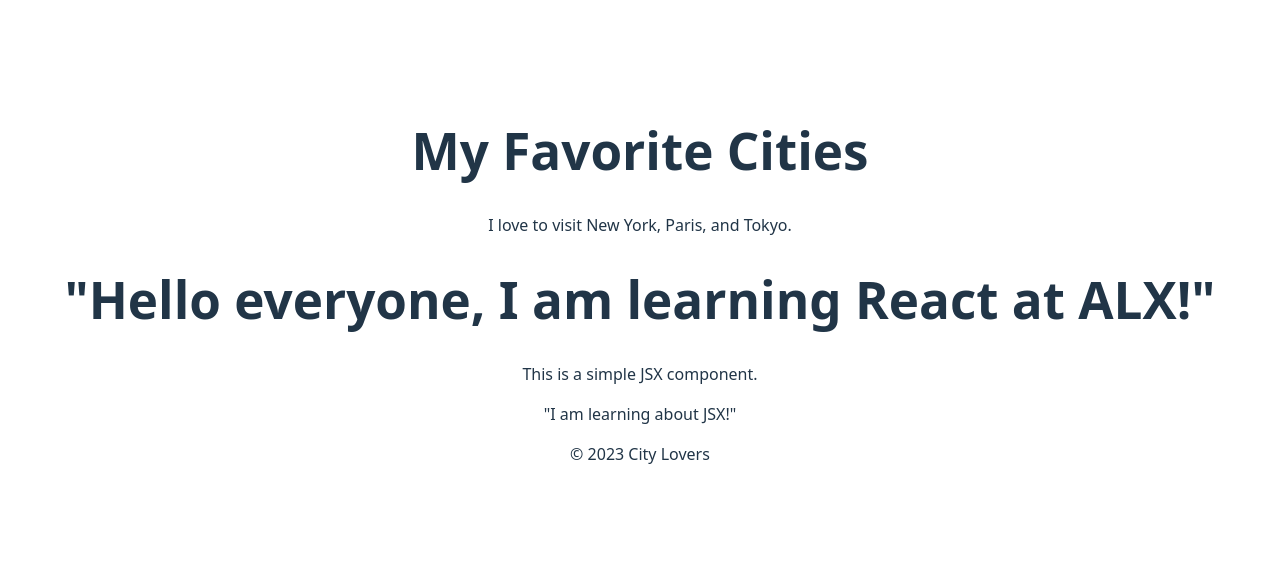
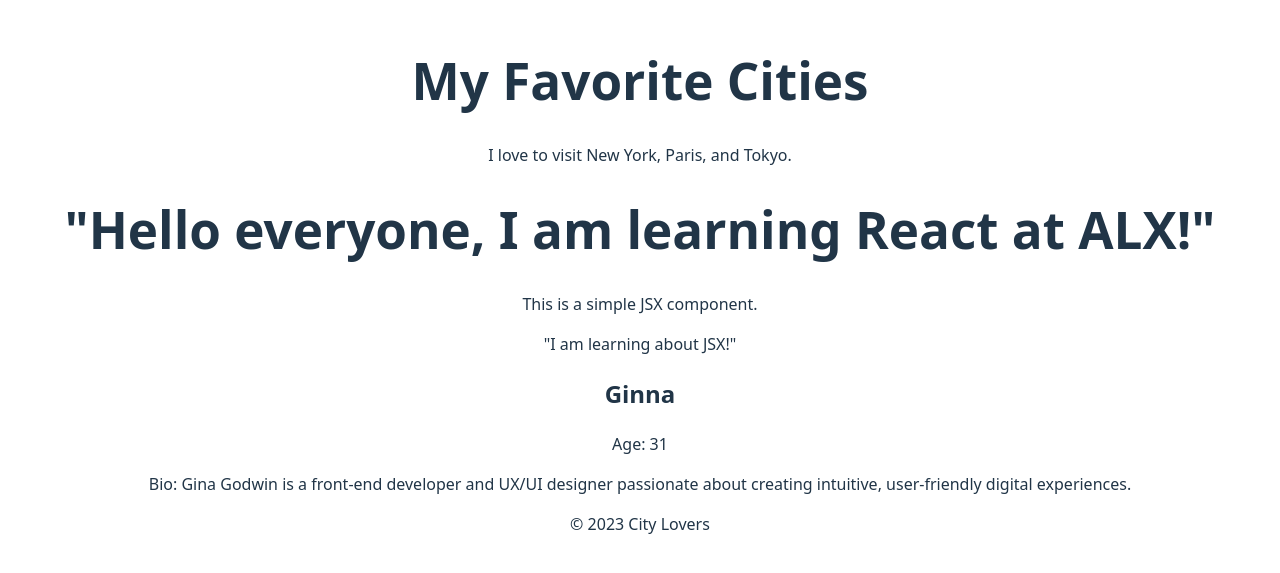
Before and after one commit to Ginaa750/alx-fe-reactjs, a React (Vite) app in the folder alx-react-app/: page / in a window 1280 px wide. Shown: the part 115-688 px from the top of the page. Built offline with nearby package versions, Linux system fonts and the light colour scheme.

Commit message:
Add all commit

```diff
--- a/alx-react-app/src/App.jsx
+++ b/alx-react-app/src/App.jsx
@@ -3,14 +3,20 @@ import WelcomeMessage  from './components/WelcomeMessage'
 import Header from './components/Header'
 import Footer from './components/Footer'
 import MainContent from './components/MainContent'
-
+import UserProfile from './components/UserProfile'
 function App() {
  return (
     <>
     <Header />
     <MainContent />
     <WelcomeMessage />
+    <UserProfile
+    name="Ginna"
+    age="31"
+    bio="Gina Godwin is a front-end developer and UX/UI designer passionate about creating intuitive, user-friendly digital experiences. "
+    />
     <Footer />
+
 
     </>
   )
--- /dev/null
+++ b/alx-react-app/src/components/UserProfile.jsx
@@ -0,0 +1,10 @@
+const UserProfile = (props) => {
+   return (
+     <div>
+       <h2>{props.name}</h2>
+       <p>Age: {props.age}</p>
+       <p>Bio: {props.bio}</p>
+     </div>
+   );
+ };
+export default UserProfile;
```
